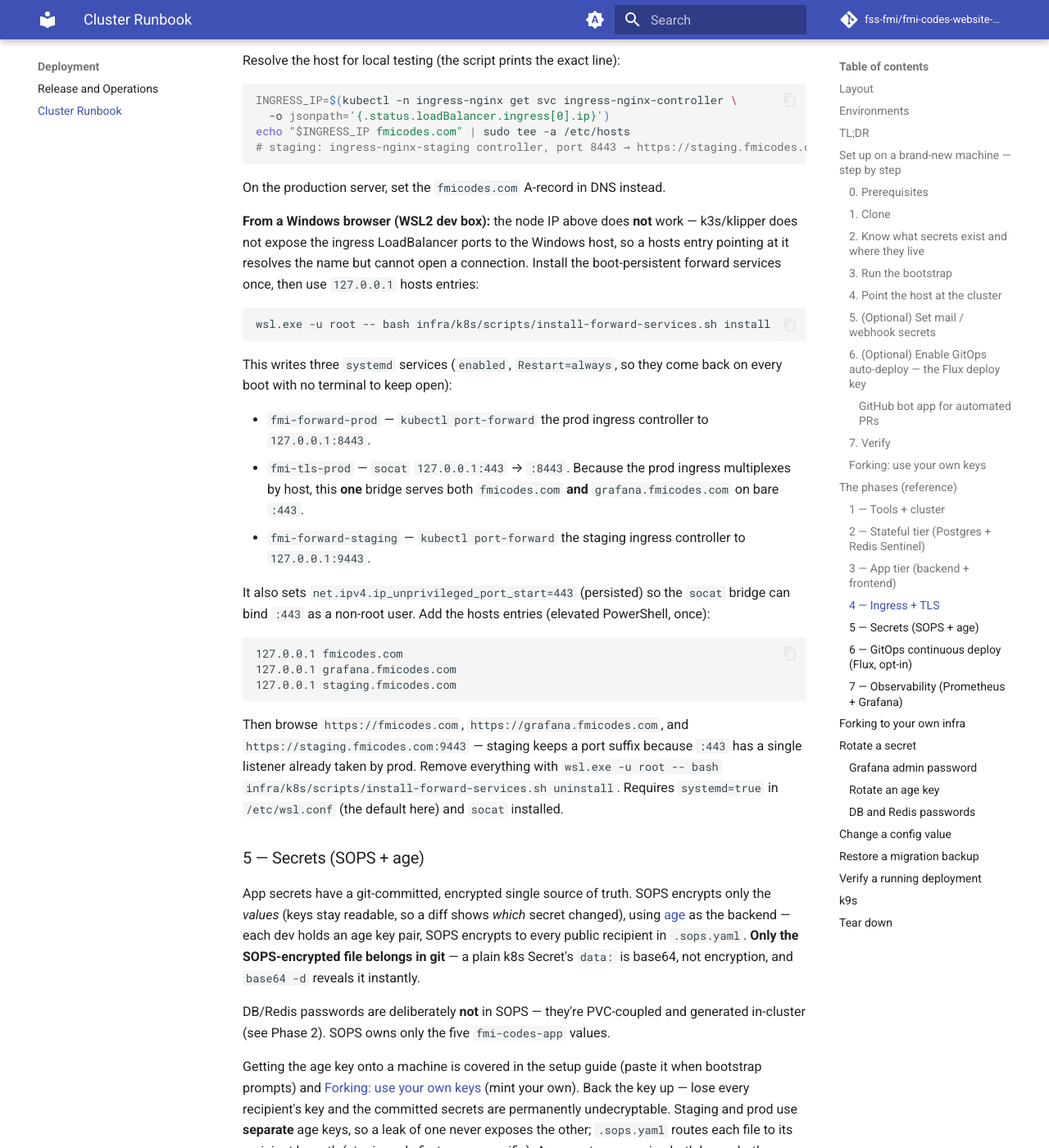
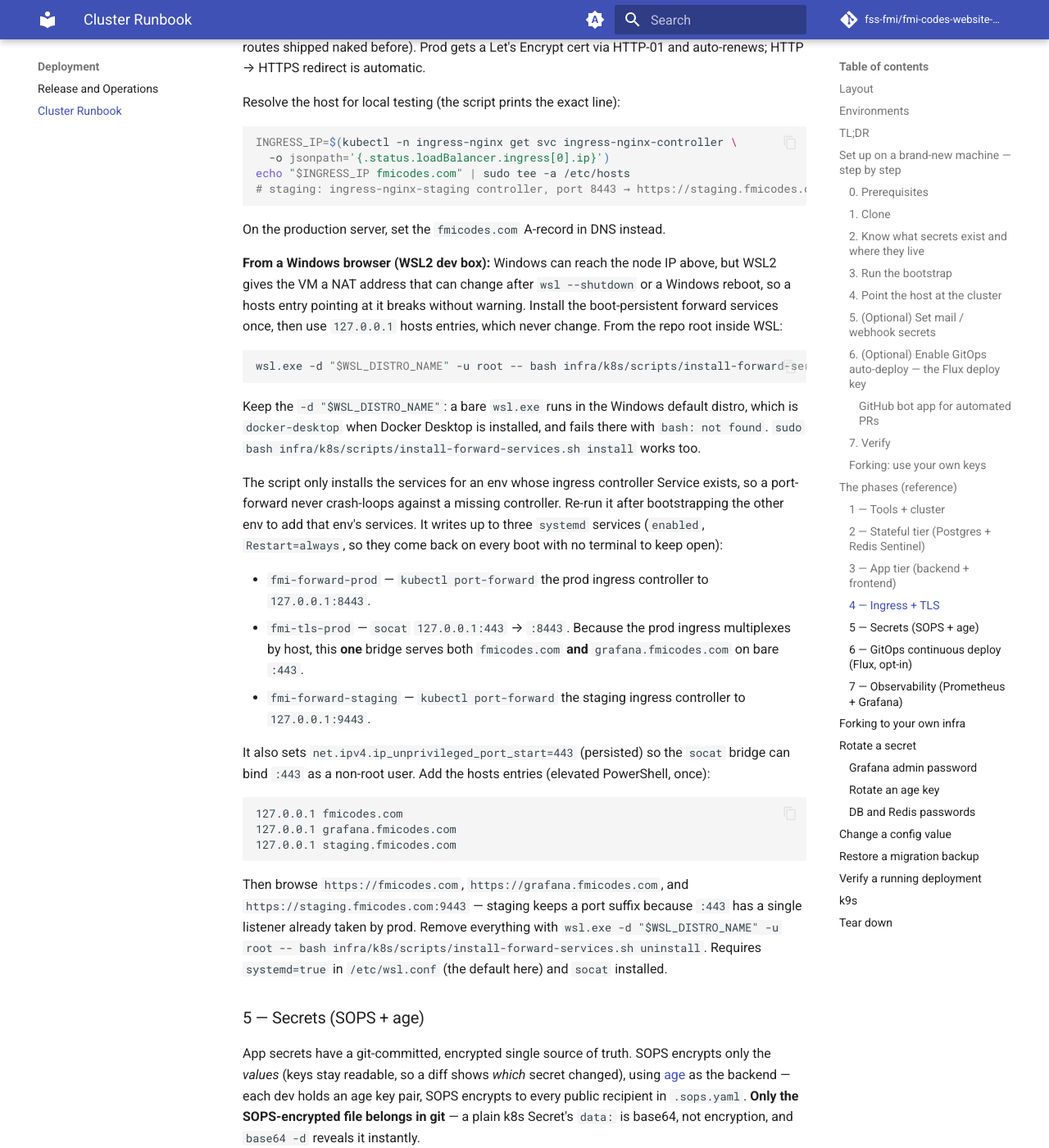
Before and after one commit to fss-fmi/fmi-codes-website-2026, an MkDocs documentation site: the page built from docs/runbook.md, in a window 1280 px wide and 1400 px high, scrolled down 8473 px. Shown: the whole window at 82% size. Built offline with MkDocs 1.6.1 and Material for MkDocs 9.7.7, drawn with Linux system fonts in a browser that asks for light colours; comment, search, counter and statistics services are not loaded; some of the changed text lies outside the part shown.

Commit message:
fix: forward services install on WSL2 (systemd check, distro, missing envs) (#135)
* fix: forward services install on WSL2 (systemd check, distro, missing envs)

- install-forward-services.sh checked `-d /run/systemd/private`, which is a
  socket, so it always reported systemd as not running. Check the
  /run/systemd/system directory instead (sd_booted's marker).
- A bare `wsl.exe -u root` runs in the Windows default distro, which is
  docker-desktop when Docker Desktop is installed, so bootstrap's automatic
  install and every printed hint failed. Pass `-d "$WSL_DISTRO_NAME"`.
- Only install the units for an env whose ingress controller Service exists.
  Before, a staging-only cluster got prod port-forwards that restarted every
  3s forever. Stale units for a missing env are removed, and an unreachable
  API aborts before anything is touched.
- Runbook: Windows can reach the WSL node IP; the real problem is that the
  NAT address can change after `wsl --shutdown` or a reboot.

Co-Authored-By: Claude Opus 5.5 <noreply@anthropic.com>

* fix: bootstrap only claims the forward services are installed when they are

The WSL2 hand-off printed "The forward services are now installed" right
after the install had warned and failed. It now says they did not install
and points at the warning's command.

Co-Authored-By: Claude Opus 5.5 <noreply@anthropic.com>

---------

Co-authored-by: Claude Opus 5.5 <noreply@anthropic.com>

````diff
--- a/docs/runbook.md
+++ b/docs/runbook.md
@@ -149,9 +149,11 @@ INGRESS_IP=$(kubectl -n ingress-nginx-staging get svc ingress-nginx-staging-cont
 echo "$INGRESS_IP staging.fmicodes.com" | sudo tee -a /etc/hosts   # reach it at :8443
 ```
 
-That line is for reaching the cluster from **inside WSL** (or a native Linux host). To reach it
-from a **Windows browser** the node IP does not work — install the boot-persistent forward services
-once (`install-forward-services.sh`) and use `127.0.0.1` hosts entries (see [Phase 4](#4--ingress--tls)).
+That line is for reaching the cluster from **inside WSL** (or a native Linux host). A **Windows
+browser** can reach the node IP too, but WSL2's NAT address can change after `wsl --shutdown` or a
+reboot, so a Windows hosts entry pointing at it goes stale. Install the boot-persistent forward
+services once (`install-forward-services.sh`) and use `127.0.0.1` hosts entries instead (see
+[Phase 4](#4--ingress--tls)).
 
 ### 5. (Optional) Set mail / webhook secrets
 
@@ -359,17 +361,23 @@ echo "$INGRESS_IP fmicodes.com" | sudo tee -a /etc/hosts
 
 On the production server, set the `fmicodes.com` A-record in DNS instead.
 
-**From a Windows browser (WSL2 dev box):** the node IP above does **not** work — k3s/klipper does
-not expose the ingress LoadBalancer ports to the Windows host, so a hosts entry pointing at it
-resolves the name but cannot open a connection. Install the boot-persistent forward services once,
-then use `127.0.0.1` hosts entries:
+**From a Windows browser (WSL2 dev box):** Windows can reach the node IP above, but WSL2 gives the
+VM a NAT address that can change after `wsl --shutdown` or a Windows reboot, so a hosts entry
+pointing at it breaks without warning. Install the boot-persistent forward services once, then use
+`127.0.0.1` hosts entries, which never change. From the repo root inside WSL:
 
 ```bash
-wsl.exe -u root -- bash infra/k8s/scripts/install-forward-services.sh install
+wsl.exe -d "$WSL_DISTRO_NAME" -u root -- bash infra/k8s/scripts/install-forward-services.sh install
 ```
 
-This writes three `systemd` services (`enabled`, `Restart=always`, so they come back on every boot
-with no terminal to keep open):
+Keep the `-d "$WSL_DISTRO_NAME"`: a bare `wsl.exe` runs in the Windows default distro, which is
+`docker-desktop` when Docker Desktop is installed, and fails there with `bash: not found`.
+`sudo bash infra/k8s/scripts/install-forward-services.sh install` works too.
+
+The script only installs the services for an env whose ingress controller Service exists, so a
+port-forward never crash-loops against a missing controller. Re-run it after bootstrapping the other
+env to add that env's services. It writes up to three `systemd` services (`enabled`,
+`Restart=always`, so they come back on every boot with no terminal to keep open):
 
 - `fmi-forward-prod` — `kubectl port-forward` the prod ingress controller to `127.0.0.1:8443`.
 - `fmi-tls-prod` — `socat` `127.0.0.1:443` → `:8443`. Because the prod ingress multiplexes by host,
@@ -388,7 +396,7 @@ It also sets `net.ipv4.ip_unprivileged_port_start=443` (persisted) so the `socat
 Then browse `https://fmicodes.com`, `https://grafana.fmicodes.com`, and
 `https://staging.fmicodes.com:9443` — staging keeps a port suffix because `:443` has a single
 listener already taken by prod. Remove everything with
-`wsl.exe -u root -- bash infra/k8s/scripts/install-forward-services.sh uninstall`. Requires
+`wsl.exe -d "$WSL_DISTRO_NAME" -u root -- bash infra/k8s/scripts/install-forward-services.sh uninstall`. Requires
 `systemd=true` in `/etc/wsl.conf` (the default here) and `socat` installed.
 
 ### 5 — Secrets (SOPS + age)
@@ -527,13 +535,11 @@ kubectl -n monitoring port-forward svc/kps-grafana 3000:80    # http://localhost
 
 **Why not the ingress host?** The chart provisions a Grafana ingress (prod: `grafana.fmicodes.com`,
 staging: `grafana.staging.fmicodes.com`), and that works on a **native Linux host** with a real
-LoadBalancer. But on **WSL2/k3s it does not reach a Windows browser**: k3s's built-in ServiceLB
-(klipper) does not expose the ingress controller's LoadBalancer ports to the Windows host, so no
-Windows hosts-file entry — node IP or `127.0.0.1` — can open a TCP connection to them. Pointing the
-hosts file at the WSL node IP resolves the name but the port is dead. The port-forward above is what
-actually bridges the cluster to Windows-visible localhost, the same way the app tier is reached in
-local testing. On a native Linux host, add the host to `/etc/hosts` → the controller IP and browse
-`http://<grafana-host>` directly (plain HTTP, no TLS — both hosts are local-only).
+LoadBalancer. On **WSL2/k3s a Windows hosts entry to it is fragile**: the ingress controller's
+LoadBalancer ports are reachable at the WSL node IP, but that NAT address can change after
+`wsl --shutdown` or a reboot, so the entry silently goes stale. The `127.0.0.1` bridge above stays
+put, the same way the app tier is reached in local testing. On a native Linux host, add the host to
+`/etc/hosts` → the controller IP and browse `http://<grafana-host>` directly (plain HTTP, no TLS — both hosts are local-only).
 
 **Grafana CSP vs the shared app CSP.** The ingress controller injects the app's strict
 `security-headers` Content-Security-Policy (`script-src 'self'`) on _every_ response via
@@ -590,8 +596,8 @@ verify with `kubectl -n monitoring get deploy` if you change it (then pass
 **Recorded decisions** (restated so this section is self-contained): a single shared
 `monitoring` stack scrapes both envs (separation by namespace selector, not separate stacks);
 persistence is PVC-backed (the multi-day window is the entire point); on a WSL2 dev box Grafana is
-reached at `https://grafana.fmicodes.com` because klipper does not expose the LoadBalancer ports to
-the Windows host, so the boot-persistent `fmi-tls-prod` `socat` bridge on `:443` fronts the prod
+reached at `https://grafana.fmicodes.com` because the WSL node IP is not stable across restarts, so
+the boot-persistent `fmi-tls-prod` `socat` bridge on `:443` fronts the prod
 ingress — and since `grafana.fmicodes.com` is a rule on that same prod `nginx` controller, it rides
 the one bridge for free (no Grafana-specific forward). The chart's Grafana ingress
 (`grafana.fmicodes.com` / `grafana.staging.fmicodes.com`, env's nginx class, TLS omitted since both
````
Also changed, not shown: 2 other files.
